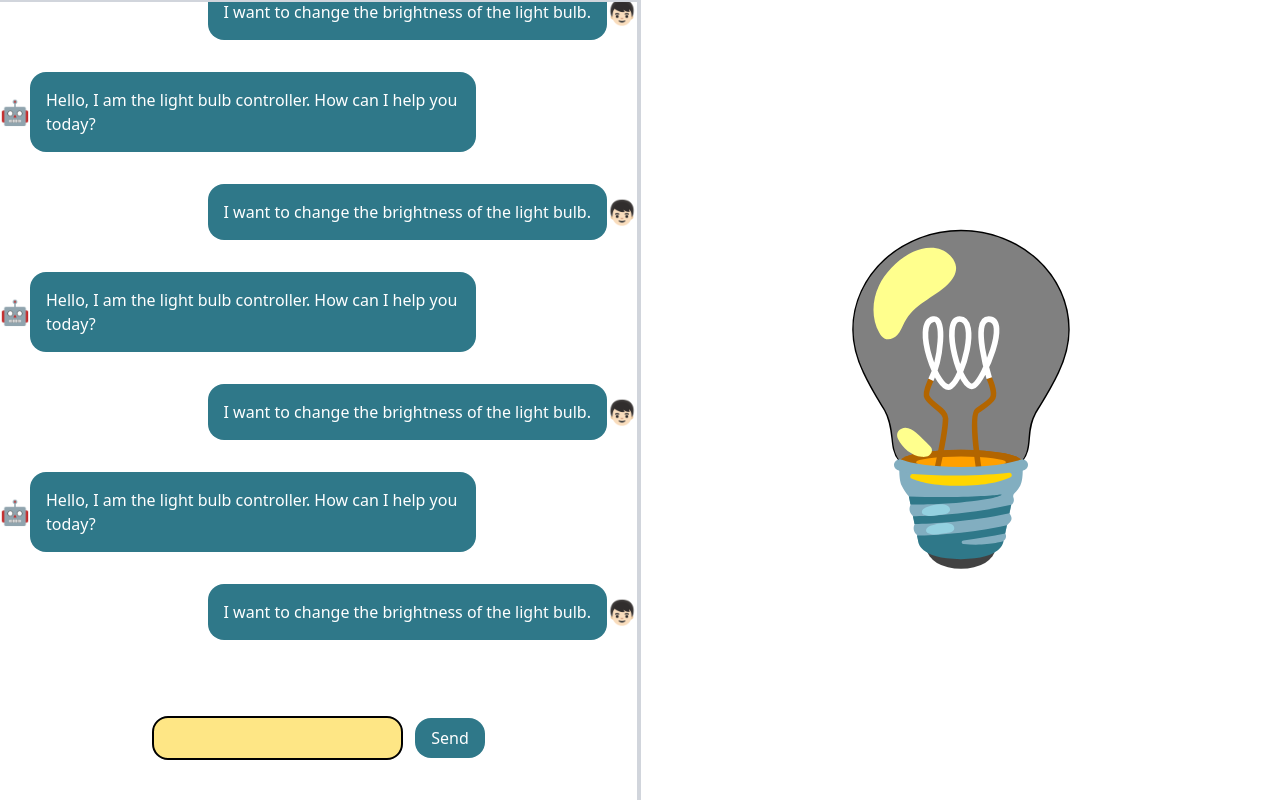
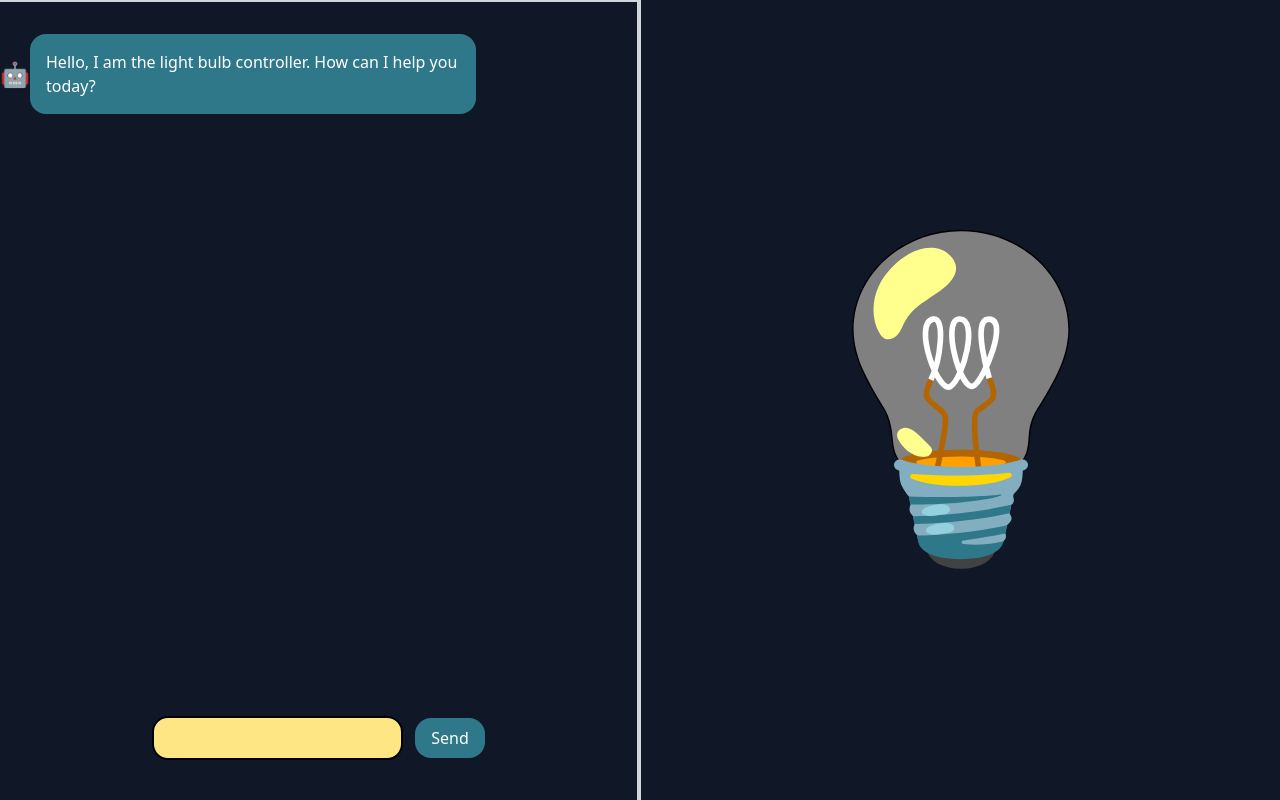
Before and after one commit to abdulrafey01/Ai-agent-1-nodejs, a Next.js app in the folder client/: page / in a window 1280 px wide. Built offline with nearby package versions, Linux system fonts and the light colour scheme.

Commit message:
Added vercel.json in server and .env in client

```diff
--- a/client/src/app/layout.tsx
+++ b/client/src/app/layout.tsx
@@ -25,7 +25,7 @@ export default function RootLayout({
   return (
     <html lang="en">
       <body
-        className={`${geistSans.variable} ${geistMono.variable} antialiased `}
+        className={`${geistSans.variable} ${geistMono.variable} antialiased bg-gray-900`}
       >
         {children}
       </body>
--- a/client/src/app/page.tsx
+++ b/client/src/app/page.tsx
@@ -13,37 +13,6 @@ const page = () => {
       role: "assistant",
       content:
         "Hello, I am the light bulb controller. How can I help you today?",
-    },
-    {
-      role: "user",
-      content: "I want to change the brightness of the light bulb.",
-    },
-    {
-      role: "assistant",
-      content:
-        "Hello, I am the light bulb controller. How can I help you today?",
-    },
-    {
-      role: "user",
-      content: "I want to change the brightness of the light bulb.",
-    },
-    {
-      role: "assistant",
-      content:
-        "Hello, I am the light bulb controller. How can I help you today?",
-    },
-    {
-      role: "user",
-      content: "I want to change the brightness of the light bulb.",
-    },
-    {
-      role: "assistant",
-      content:
-        "Hello, I am the light bulb controller. How can I help you today?",
-    },
-    {
-      role: "user",
-      content: "I want to change the brightness of the light bulb.",
     },
   ]);
   const [input, setInput] = useState("");
@@ -68,9 +37,12 @@ const page = () => {
         { role: "user", content: input },
       ]);
       setInput("");
-      const response = await axios.post("http://localhost:5000/api/lighting", {
-        message: input,
-      });
+      const response = await axios.post(
+        `${process.env.BACKEND_URL}/api/lighting`,
+        {
+          message: input,
+        }
+      );
       setMessages((prevMessages) => [
         ...prevMessages,
         { role: "assistant", content: response.data.message },
```
Also changed, not shown: 1 other file (tests, documents, lock files or other folders).
